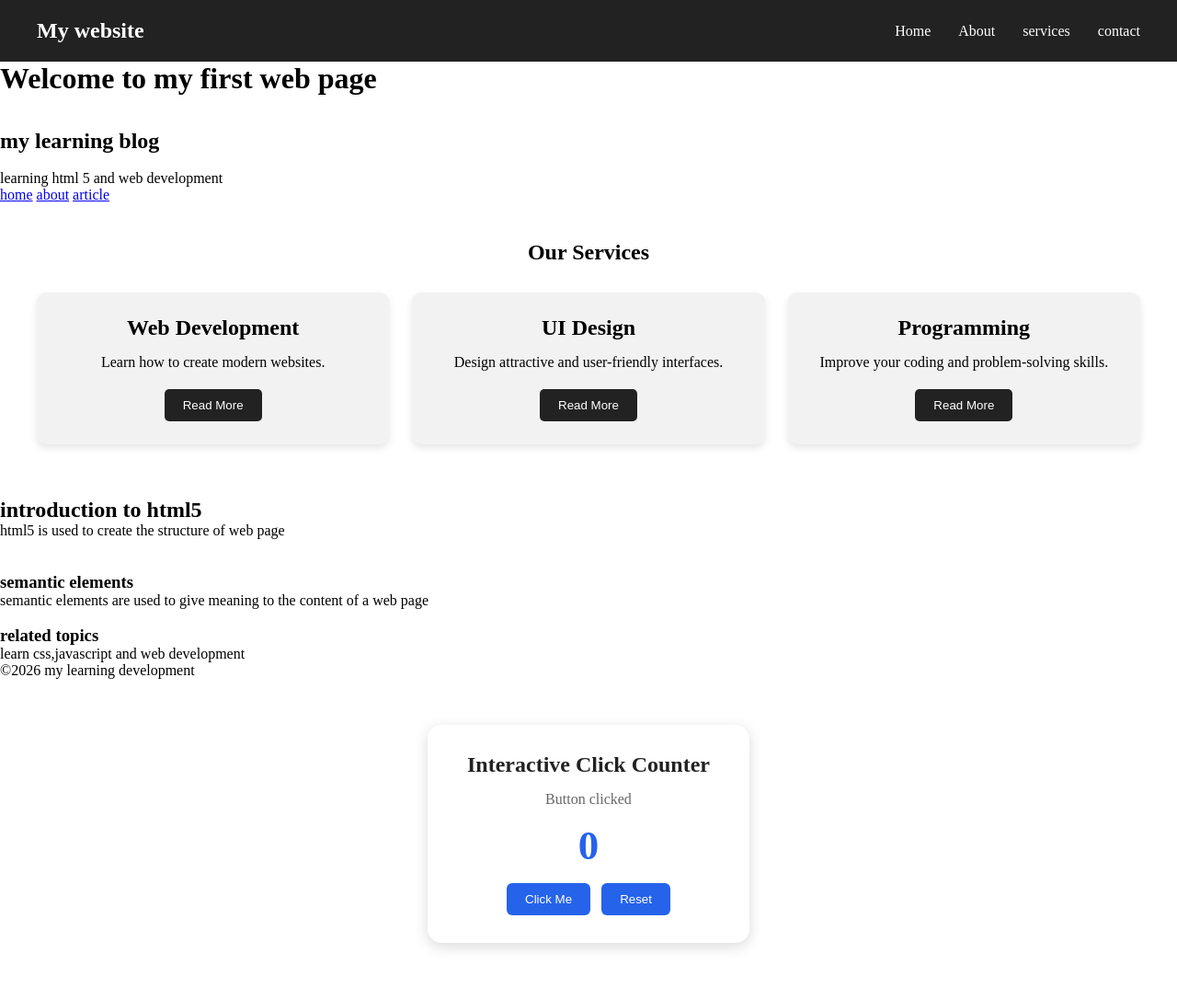
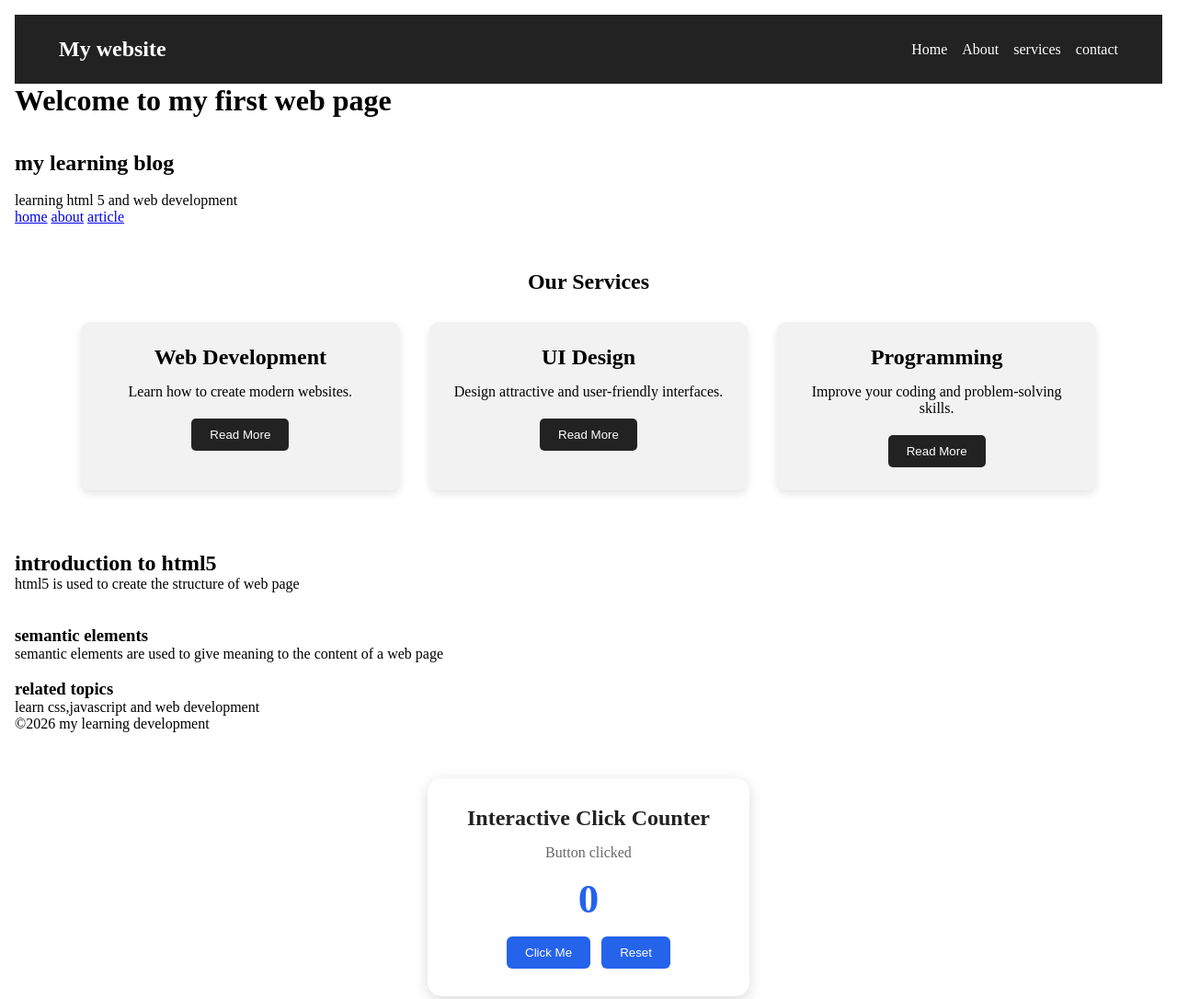
Before and after one commit to ayesha916/cynaris-internship-ayesha, a plain HTML site: page index.html in a window 1280 px wide. Shown: the top 1086 px of the page at 92% size. Drawn offline with Linux system fonts and the light colour scheme.

Commit message:
feat: mobile-first responsive design

```diff
--- a/styles.css
+++ b/styles.css
@@ -158,3 +158,70 @@
 .counter-buttons button:hover {
     background-color: #1e40af;
 }
+/* Mobile-first responsive design */
+
+body {
+    width: 100%;
+    margin: 0;
+    padding: 1rem;
+    box-sizing: border-box;
+}
+
+.navbar {
+    display: flex;
+    flex-direction: column;
+    align-items: center;
+    gap: 1rem;
+}
+
+.nav-links {
+    display: flex;
+    flex-wrap: wrap;
+    justify-content: center;
+    gap: 1rem;
+}
+
+.card-container {
+    display: grid;
+    grid-template-columns: 1fr;
+    gap: 1rem;
+}
+
+.card {
+    width: 100%;
+    box-sizing: border-box;
+}
+/* Tablet layout - 768px and above */
+
+@media (min-width: 48rem) {
+    .navbar {
+        flex-direction: row;
+        justify-content: space-between;
+    }
+
+    .card-container {
+        grid-template-columns: repeat(2, 1fr);
+    }
+
+    .card-section {
+        padding: 2rem;
+    }
+}
+/* Desktop layout - 1200px and above */
+
+@media (min-width: 75rem) {
+    .card-container {
+        grid-template-columns: repeat(3, 1fr);
+        gap: 2rem;
+    }
+
+    .card-section {
+        max-width: 75rem;
+        margin: auto;
+        padding: 3rem;
+    }
+
+    .navbar {
+        padding: 1.5rem 3rem;
+    }
+}
```
